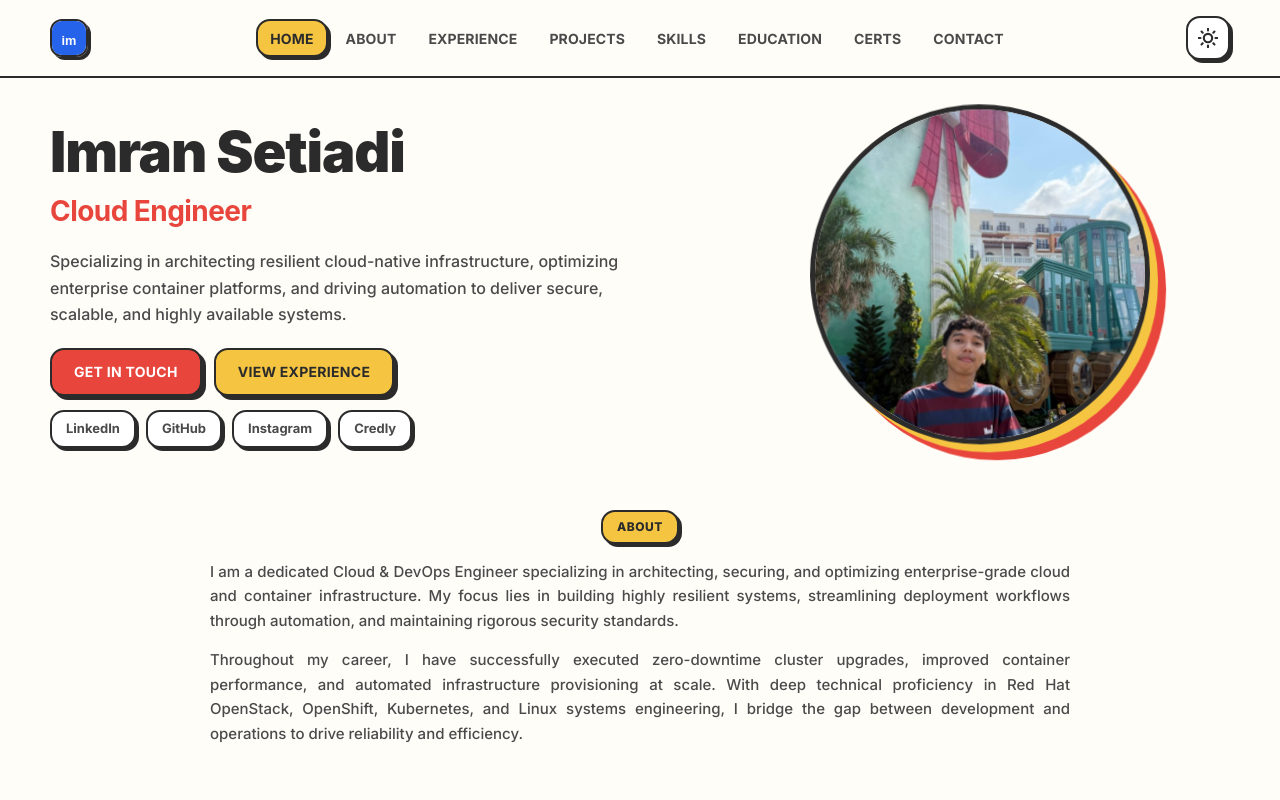
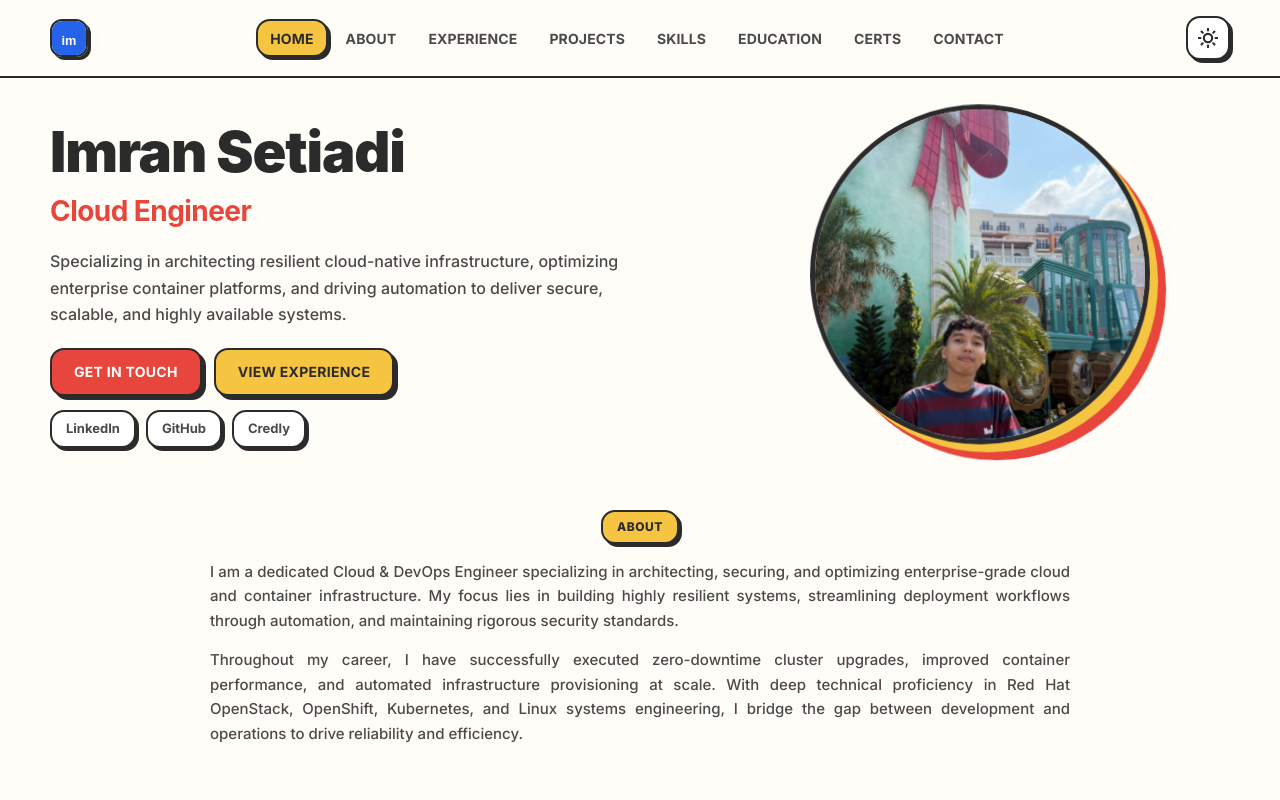
Before and after one commit to imransetiadi/about_me, a Next.js app: page / in a window 1280 px wide. Shown: the top 800 px of the page. Built offline with nearby package versions, Linux system fonts and the light colour scheme.

Commit message:
style: remove WhatsApp and Instagram contact fields and social links

```diff
--- a/src/app/layout.tsx
+++ b/src/app/layout.tsx
@@ -85,7 +85,6 @@ export default function RootLayout({
     sameAs: [
       "https://github.com/imransetiadi",
       "https://www.linkedin.com/in/imransetiadi/",
-      "https://www.instagram.com/imran_setiadi/",
       "https://www.credly.com/users/imran-setiadi",
     ],
     knowsAbout: ["OpenStack", "OpenShift", "Kubernetes", "Linux", "DevOps", "Observability", "Automation"],
--- a/src/app/page.tsx
+++ b/src/app/page.tsx
@@ -88,11 +88,9 @@ const certifications = [
 
 const contacts = [
   { title: "Email", value: "imransetiadi22@gmail.com", href: "mailto:imransetiadi22@gmail.com", icon: "mail" },
-  { title: "WhatsApp", value: "+62 821 1028 6777", href: "https://wa.me/6282110286777", icon: "phone" },
   { title: "Location", value: "Jakarta, Indonesia", icon: "location" },
   { title: "LinkedIn", value: "imransetiadi", href: "https://www.linkedin.com/in/imransetiadi/", icon: "linkedin" },
   { title: "GitHub", value: "imransetiadi", href: "https://github.com/imransetiadi", icon: "github" },
-  { title: "Instagram", value: "@imran_setiadi", href: "https://www.instagram.com/imran_setiadi/", icon: "instagram" },
 ];
 
 function ContactIcon({ type }: { type: string }) {
@@ -133,7 +131,6 @@ export default function Home() {
               <div className={styles.heroSocials}>
                 <a href="https://www.linkedin.com/in/imransetiadi/" target="_blank" rel="noopener noreferrer">LinkedIn</a>
                 <a href="https://github.com/imransetiadi" target="_blank" rel="noopener noreferrer">GitHub</a>
-                <a href="https://www.instagram.com/imran_setiadi/" target="_blank" rel="noopener noreferrer">Instagram</a>
                 <a href="https://www.credly.com/users/imran-setiadi" target="_blank" rel="noopener noreferrer">Credly</a>
               </div>
             </div>
```
